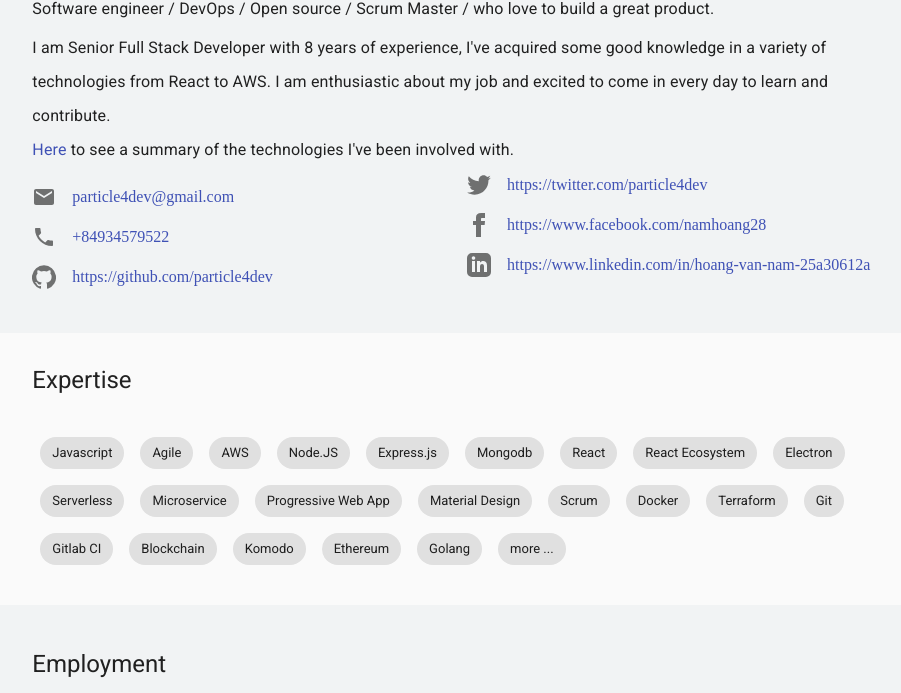
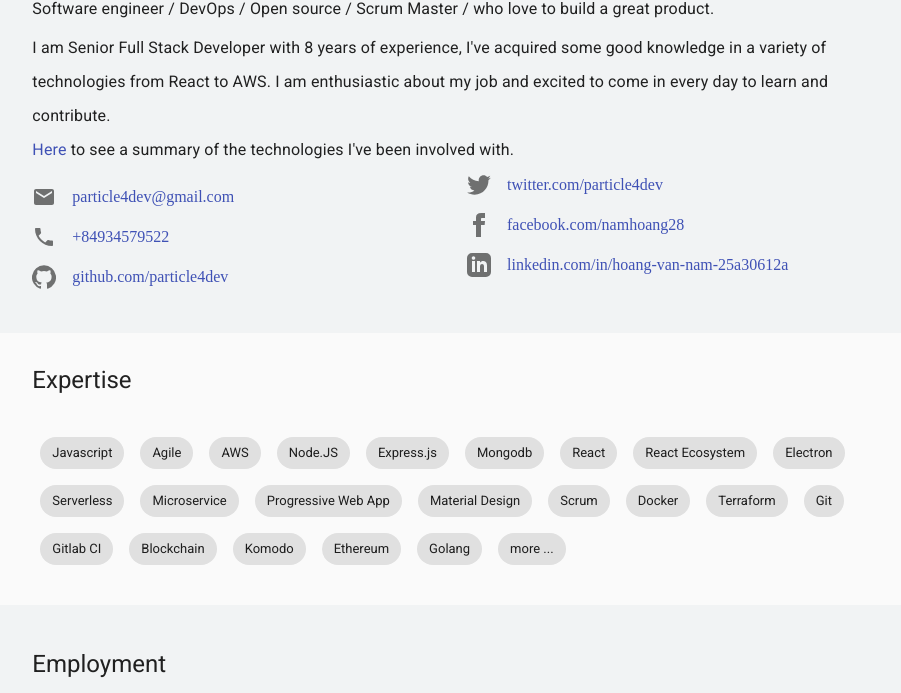
Before and after one commit to particle4dev/particle4dev.github.io, a Gatsby site: page / in a window 1280 px wide. Shown: the part 107-800 px from the top of the page, without its empty margins (185-1086 px from the left). Built offline with nearby package versions, Linux system fonts and the light colour scheme; Gatsby itself is replaced by a stand-in of ours; a web font is replaced by a local one.

Commit message:
src: update about section, remove https in link

```diff
--- a/src/components/AboutSection.js
+++ b/src/components/AboutSection.js
@@ -76,7 +76,7 @@
                 <GithubIcon />
               </ListItemIcon>
               <Link href="https://github.com/particle4dev" target="blank">
-                https://github.com/particle4dev
+                github.com/particle4dev
               </Link>
             </ListItem>
           </List>
@@ -95,7 +95,7 @@
                 <TwitterIcon />
               </ListItemIcon>
               <Link href="https://twitter.com/particle4dev" target="blank">
-                https://twitter.com/particle4dev
+                twitter.com/particle4dev
               </Link>
             </ListItem>
             <ListItem disableGutters>
@@ -103,7 +103,7 @@
                 <FacebookIcon />
               </ListItemIcon>
               <Link href="https://www.facebook.com/namhoang28" target="blank">
-                https://www.facebook.com/namhoang28
+                facebook.com/namhoang28
               </Link>
             </ListItem>
             <ListItem disableGutters>
@@ -114,7 +114,7 @@
                 href="https://www.linkedin.com/in/hoang-van-nam-25a30612a"
                 target="blank"
               >
-                https://www.linkedin.com/in/hoang-van-nam-25a30612a{" "}
+                linkedin.com/in/hoang-van-nam-25a30612a
               </Link>
             </ListItem>
           </List>
--- a/src/components/SkillsSection.js
+++ b/src/components/SkillsSection.js
@@ -79,7 +79,7 @@
       <RichText className={classes.index__section}>
         <Typography variant="h6">Database</Typography>
         <div className={classes.index__date}>
-          Mongodb, InfluxData, Redis, Mysql, Postgresql
+          Mongodb, InfluxData, Redis, Postgresql, Mysql
         </div>
       </RichText>
 
```
